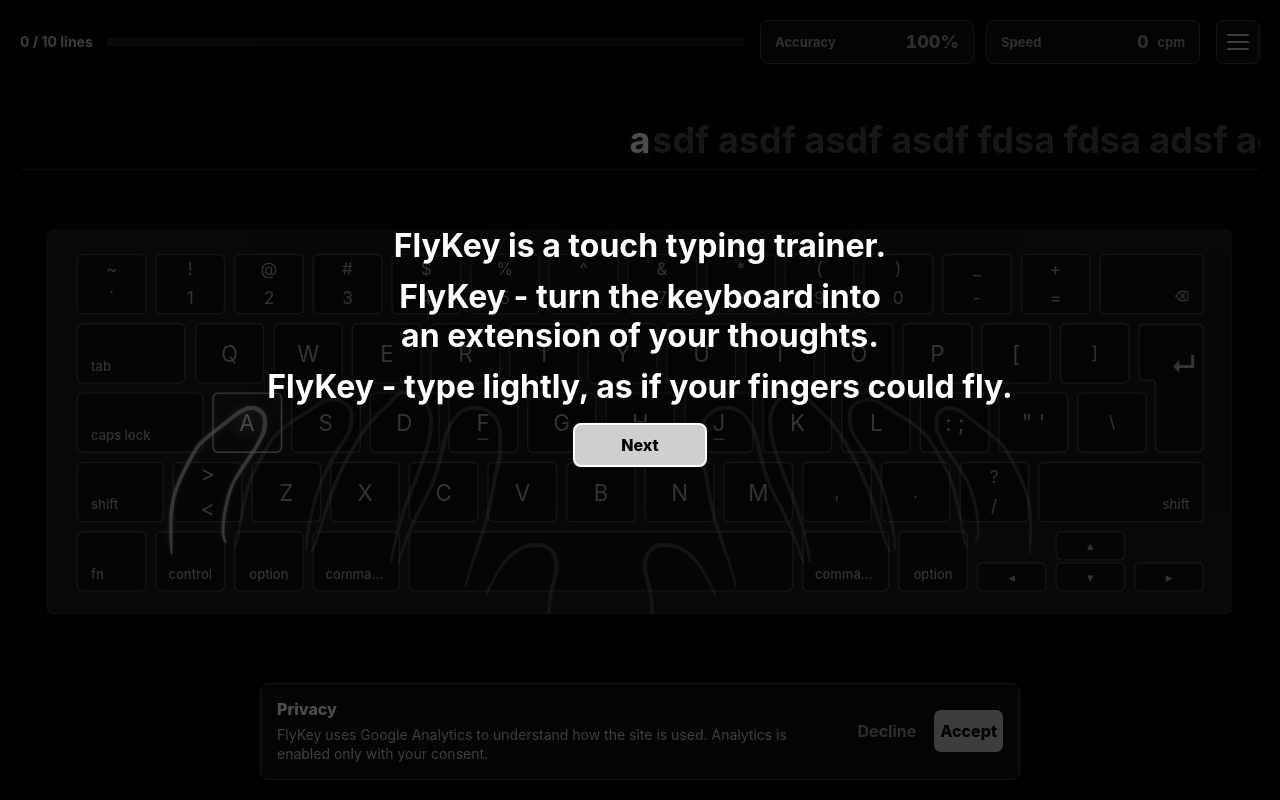
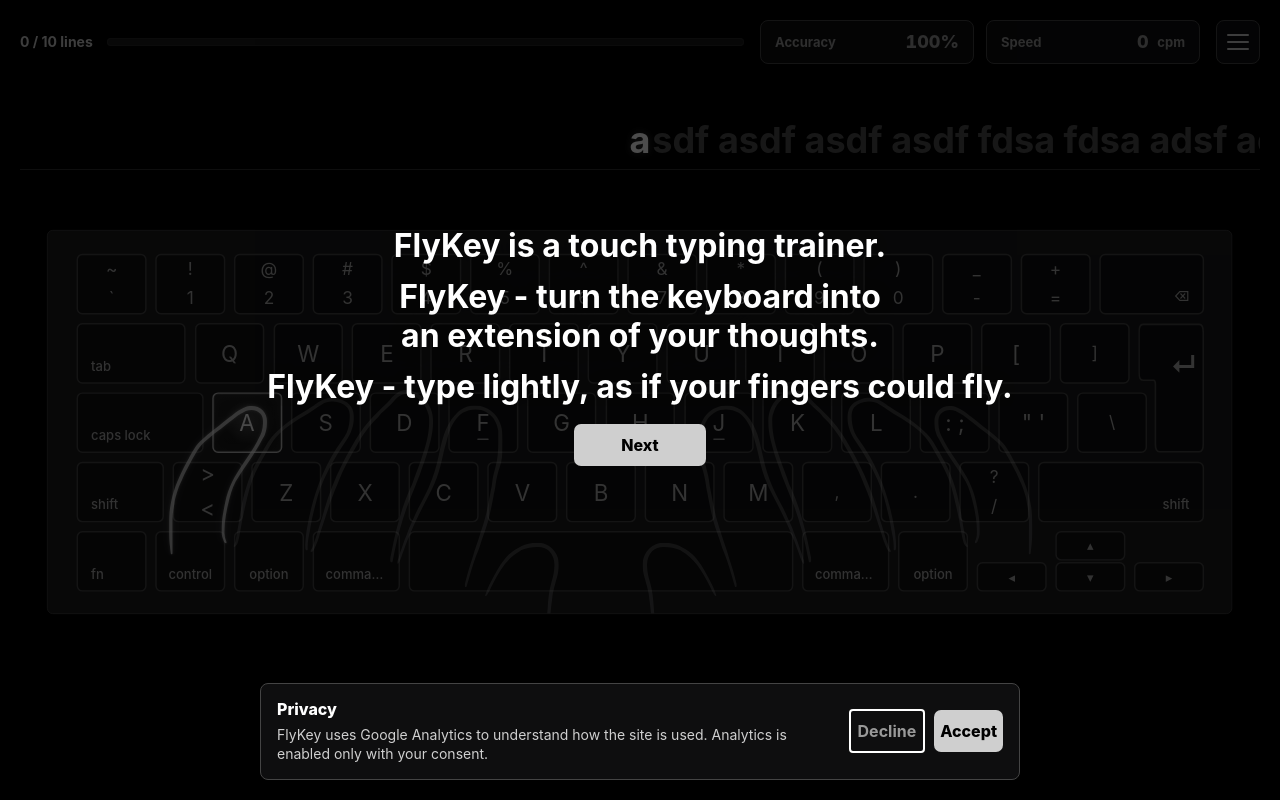
Before and after one commit to sergey-telegin/tastatur, a plain HTML site: page index.html in a window 1280 px wide. Drawn offline with Linux system fonts and the light colour scheme.

Commit message:
Keep privacy consent above dialogs

```diff
--- a/app/privacy-consent.js
+++ b/app/privacy-consent.js
@@ -85,12 +85,32 @@
   const closeWithChoice = analytics => {
     savePrivacyConsent(analytics);
     updateAnalyticsConsent(analytics);
-    banner.hidden = true;
+    if (typeof banner.close === "function" && banner.open) {
+      banner.close();
+    }
   };
 
   accept.addEventListener("click", () => closeWithChoice(true));
   reject.addEventListener("click", () => closeWithChoice(false));
-  banner.hidden = false;
+  banner.addEventListener("cancel", event => {
+    event.preventDefault();
+    closeWithChoice(false);
+  });
+
+  const showConsentDialog = () => {
+    if (banner.open) return;
+    if (typeof banner.showModal === "function") {
+      banner.showModal();
+    } else {
+      banner.setAttribute("open", "");
+    }
+  };
+
+  requestAnimationFrame(() => {
+    requestAnimationFrame(() => {
+      setTimeout(showConsentDialog, 80);
+    });
+  });
 }
 
 initializePrivacyConsent();
--- a/index.html
+++ b/index.html
@@ -97,7 +97,7 @@
       }
     </script>
     <script src="app/theme-init.js?v=20260514-16"></script>
-    <link rel="stylesheet" href="styles/main.css?v=20260514-16">
+    <link rel="stylesheet" href="styles/main.css?v=20260515-2">
   </head>
   <body>
     <main class="app">
@@ -460,7 +460,7 @@
       </div>
     </dialog>
 
-    <section class="privacy-consent" id="privacyConsent" aria-labelledby="privacyConsentTitle" hidden>
+    <dialog class="privacy-consent" id="privacyConsent" aria-labelledby="privacyConsentTitle">
       <div class="privacy-consent-panel">
         <div class="privacy-consent-copy">
           <h2 id="privacyConsentTitle">Конфиденциальность</h2>
@@ -471,7 +471,7 @@
           <button class="apply-btn" id="privacyConsentAccept" type="button">Принять</button>
         </div>
       </div>
-    </section>
+    </dialog>
 
     <script src="practice-content.js?v=20260514-16"></script>
     <script src="practice-content/modules/module1.js?v=20260514-16"></script>
@@ -518,6 +518,6 @@
 
       initializeApp();
     </script>
-    <script src="app/privacy-consent.js?v=20260515-1"></script>
+    <script src="app/privacy-consent.js?v=20260515-2"></script>
   </body>
 </html>
--- a/styles/dialogs.css
+++ b/styles/dialogs.css
@@ -221,17 +221,28 @@
 
 .privacy-consent {
   position: fixed;
-  z-index: 1000;
+  z-index: 2147483647;
   right: 20px;
   bottom: 20px;
   left: 20px;
+  top: auto;
+  width: auto;
+  max-width: none;
+  height: auto;
+  max-height: none;
+  margin: 0;
+  padding: 0;
+  border: 0;
+  background: transparent;
+  color: var(--text);
   display: flex;
   justify-content: center;
-  pointer-events: none;
+  overflow: visible;
 }
 
-.privacy-consent[hidden] {
-  display: none;
+.privacy-consent::backdrop {
+  background: transparent;
+  pointer-events: none;
 }
 
 .privacy-consent-panel {
--- a/styles/main.css
+++ b/styles/main.css
@@ -1,9 +1,9 @@
 @import "./base.css?v=20260514-16";
 @import "./layout.css?v=20260514-16";
 @import "./trainer.css?v=20260514-16";
-@import "./dialogs.css?v=20260514-16";
+@import "./dialogs.css?v=20260515-2";
 @import "./hands.css?v=20260514-16";
 @import "./keyboard.css?v=20260514-16";
 @import "./fingering.css?v=20260514-16";
 @import "./storyboard.css?v=20260514-16";
-@import "./responsive.css?v=20260514-16";
+@import "./responsive.css?v=20260515-2";
```
